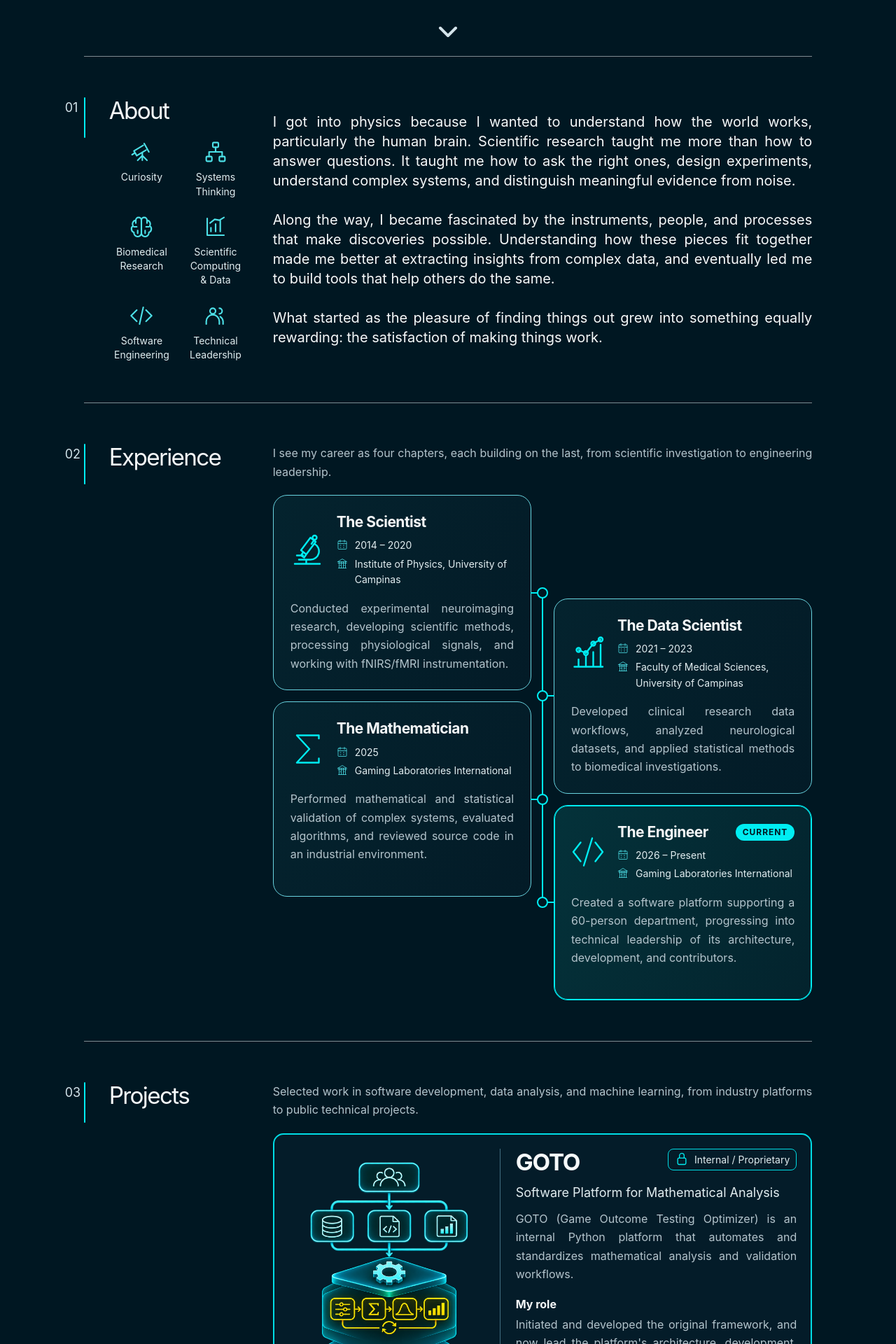
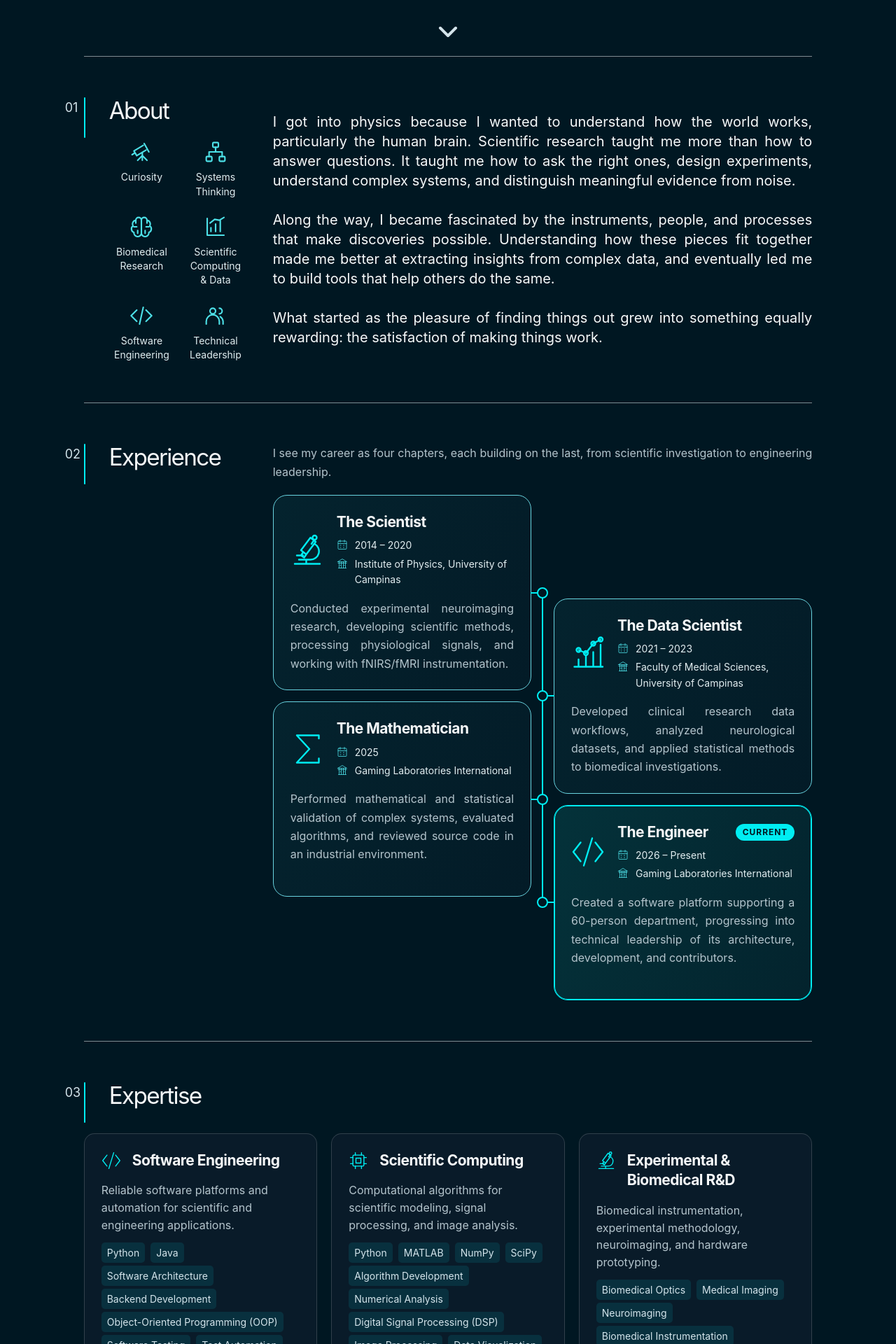
Before and after one commit to LexC/lexc.github.io, a Flask app: page / in a window 1280 px wide. Shown: the part 720-2640 px from the top of the page at 70% size. Run offline with Flask 3, Linux system fonts and the light colour scheme; style sheets or scripts are compiled from the project's sources.

Commit message:
Expertise section update

```diff
--- a/src/portfolio/content.py
+++ b/src/portfolio/content.py
@@ -50,9 +50,9 @@ PROFILE = {
 NAVIGATION = (
     ("About", "about"),
     ("Experience", "experience"),
+    ("Expertise", "expertise"),
     ("Projects", "projects"),
     ("Research", "research"),
-    ("Expertise", "expertise"),
     ("Contact", "contact"),
 )
 
@@ -170,7 +170,7 @@ def validate_content():
     ):
         raise ValueError("Missing profile content: credentials")
     targets = [target for _, target in NAVIGATION]
-    if targets != ["about", "experience", "projects", "research", "expertise", "contact"]:
+    if targets != ["about", "experience", "expertise", "projects", "research", "contact"]:
         raise ValueError("Navigation must reference all six homepage sections in order")
     from urllib.parse import urlsplit
     url = urlsplit(PROFILE["github_url"])
@@ -269,28 +269,64 @@ PROJECTS = (
 
 EXPERTISE_CATEGORIES = (
     {
-        "name": "Scientific Computing",
-        "detail": "Numerical analysis, scientific programming, and signal processing.",
-        "keywords": ("Python", "NumPy", "SciPy", "MATLAB"),
+        "name": "Software Engineering",
+        "icon": "code",
+        "detail": "Reliable software platforms and automation for scientific and engineering applications.",
+        "keywords": (
+            "Python", "Java", "Software Architecture", "Backend Development",
+            "Object-Oriented Programming (OOP)", "Software Testing", "Test Automation",
+            "Git", "Docker", "Linux",
+        ),
     },
     {
-        "name": "Software Engineering",
-        "detail": "Python backend development, software architecture, automation, and object-oriented programming. Code review, testing, and release management.",
-        "keywords": ("Python", "Git", "Testing", "Release management"),
+        "name": "Scientific Computing",
+        "icon": "processor",
+        "detail": "Computational algorithms for scientific modeling, signal processing, and image analysis.",
+        "keywords": (
+            "Python", "MATLAB", "NumPy", "SciPy", "Algorithm Development",
+            "Numerical Analysis", "Digital Signal Processing (DSP)", "Image Processing",
+            "Data Visualization", "Scientific Programming",
+        ),
+    },
+    {
+        "name": "Experimental & Biomedical R&D",
+        "icon": "microscope",
+        "detail": "Biomedical instrumentation, experimental methodology, neuroimaging, and hardware prototyping.",
+        "keywords": (
+            "Biomedical Optics", "Medical Imaging", "Neuroimaging",
+            "Biomedical Instrumentation", "Experimental Design", "Clinical Research",
+            "fMRI", "fNIRS", "LabVIEW", "Rapid Prototyping",
+        ),
     },
     {
         "name": "Data Science & Machine Learning",
-        "detail": "Statistical analysis, data processing, classification, model evaluation, and data visualization.",
-        "keywords": ("pandas", "scikit-learn", "SQL"),
+        "icon": "chart",
+        "detail": "Predictive modeling and reproducible data pipelines for scientific applications.",
+        "keywords": (
+            "Python", "SQL", "Machine Learning", "scikit-learn", "pandas",
+            "Data Engineering", "ETL", "Statistical Modeling", "Predictive Modeling",
+            "Data Pipelines",
+        ),
     },
     {
-        "name": "Biomedical Research",
-        "detail": "Biomedical physics, neuroimaging, physiological signal processing, experimental design, and scientific instrumentation.",
-        "keywords": ("fNIRS", "fMRI", "Experimental design"),
+        "name": "Applied Mathematics",
+        "icon": "sigma",
+        "detail": "Mathematical modeling, algorithm verification, and quantitative validation of complex systems.",
+        "keywords": (
+            "Mathematical Modeling", "Statistical Analysis", "Probability Theory",
+            "Hypothesis Testing", "Regression Analysis", "Graph Theory", "Spectral Analysis",
+            "Mathematical Analysis", "Algorithm Validation", "Verification & Validation (V&V)",
+        ),
     },
     {
         "name": "Technical Leadership",
-        "detail": "Technical decision-making, architecture ownership, contributor coordination, code reviews, technical documentation, and engineering workflows.",
-        "keywords": ("Architecture ownership", "Contributor coordination"),
+        "icon": "network",
+        "detail": "Software architecture ownership, technical direction, and engineering team leadership.",
+        "keywords": (
+            "Technical Leadership", "Team Leadership", "System Architecture",
+            "Technical Project Management", "Software Development Life Cycle (SDLC)",
+            "Code Review", "Release Management", "Process Improvement",
+            "Technical Documentation", "Mentoring",
+        ),
     },
 )
--- a/src/portfolio/static/css/sections.css
+++ b/src/portfolio/static/css/sections.css
@@ -396,18 +396,79 @@
   }
 }
 
+#expertise {
+  grid-template-columns:minmax(0,1fr)
+}
+
 .expertise-grid {
   display:grid;
-  grid-template-columns:repeat(2,minmax(0,1fr));
-  gap:var(--space-4)
+  grid-template-columns:repeat(3,minmax(0,1fr));
+  gap:var(--space-5)
+}
+
+.expertise-card {
+  display:grid;
+  grid-template-columns:1.75rem minmax(0,1fr);
+  grid-template-rows:auto 1fr;
+  gap:var(--space-4);
+  align-items:start;
+  min-width:0;
+  padding:var(--space-6);
+  background:var(--color-surface);
+  border:1px solid var(--color-border);
+  border-radius:var(--radius-featured)
+}
+
+.expertise-icon {
+  width:1.75rem;
+  height:1.75rem;
+  color:var(--color-accent)
 }
 
 .expertise-card h3 {
   margin:0
 }
 
-.expertise-card p {
-  margin:0
+.expertise-content {
+  grid-column:1 / -1;
+  min-width:0
+}
+
+.expertise-content .body-copy {
+  margin:0;
+  text-align:left;
+  line-height:var(--leading-copy)
+}
+
+.expertise-content .keyword-list {
+  margin-top:var(--space-3);
+  gap:var(--space-1) var(--space-2)
+}
+
+.expertise-content .keyword-list li {
+  max-width:100%;
+  overflow-wrap:anywhere;
+  border:0;
+  padding:var(--space-1) var(--space-2);
+  background:var(--color-accent-tint-hover);
+  color:var(--color-text-soft)
+}
+
+@media(max-width:1100px) {
+  .expertise-grid {
+    grid-template-columns:repeat(2,minmax(0,1fr))
+  }
+}
+
+@media(max-width:720px) {
+  .expertise-grid {
+    grid-template-columns:minmax(0,1fr)
+  }
+
+  .expertise-card {
+    padding:var(--space-5);
+    row-gap:var(--space-3)
+  }
 }
 
 .project-grid {
@@ -821,14 +882,6 @@
   margin-top:var(--space-3)
 }
 
-.expertise-card p {
-  margin-top:var(--space-3)
-}
-
-.expertise-card:last-child:nth-child(odd) {
-  grid-column:1 / -1
-}
-
 .contact-section {
   padding-bottom:95px
 }
@@ -872,10 +925,6 @@
 }
 
 @media(max-width:1000px) {
-  .expertise-grid {
-    grid-template-columns:1fr
-  }
-
   .hero {
     grid-template-columns:1fr 1fr
   }
--- a/src/portfolio/static/css/shared.css
+++ b/src/portfolio/static/css/shared.css
@@ -221,7 +221,8 @@ button,a {
   display:grid;
   grid-template-columns:var(--section-label-width) minmax(0,1fr);
   gap:var(--section-gap);
-  scroll-margin-top:76px
+  /* Land on the content after the divider and its top padding. */
+  scroll-margin-top:calc(-1 * var(--section-padding) - 1px)
 }
 
 .section-ident {
@@ -271,7 +272,7 @@ button,a {
   margin:0 0 var(--space-7)
 }
 
-.expertise-card,.publication-card {
+.publication-card {
   background:var(--color-surface);
   border:1px solid var(--color-border);
   border-radius:var(--radius-card);
--- a/src/portfolio/templates/components/experience-icon.html
+++ b/src/portfolio/templates/components/experience-icon.html
@@ -4,6 +4,8 @@
   {% elif kind == "chart" %}<path d="M3 29h27M7 29v-7m7 7V18m7 11V15m7 14V8M7 13l7 3 7-9 7-4"/><circle cx="7" cy="13" r="2"/><circle cx="14" cy="16" r="2"/><circle cx="21" cy="7" r="2"/><circle cx="28" cy="3" r="2"/>
   {% elif kind == "sigma" %}<path d="M27 6V3H6l12 13L6 29h21v-4"/>
   {% elif kind == "code" %}<path d="m9 7-7 9 7 9m14-18 7 9-7 9M20 3l-8 26"/>
+  {% elif kind == "processor" %}<rect x="7" y="7" width="18" height="18" rx="2"/><path d="M12 12h8v8h-8zM11 3v4m10-4v4M11 25v4m10-4v4M3 11h4m-4 10h4m18-10h4m-4 10h4"/>
+  {% elif kind == "network" %}<circle cx="16" cy="5" r="3"/><circle cx="6" cy="26" r="3"/><circle cx="26" cy="26" r="3"/><path d="M16 8v8M6 23v-7h20v7M11 12h10"/>
   {% elif kind == "calendar" %}<rect x="4" y="6" width="24" height="23" rx="2"/><path d="M10 3v6m12-6v6M4 13h24M10 18h2m7 0h2m-11 6h2m7 0h2"/>
   {% elif kind == "institution" %}<path d="m3 11 13-8 13 8H3Zm2 18h22M7 11v18m6-18v18m6-18v18m6-18v18M4 15h24M10 21h1m10 0h1"/>{% endif %}
 </svg>
--- a/src/portfolio/templates/index.html
+++ b/src/portfolio/templates/index.html
@@ -3,8 +3,8 @@
 {% include "sections/hero.html" %}
 {% include "sections/about.html" %}
 {% include "sections/experience.html" %}
+{% include "sections/expertise.html" %}
 {% include "sections/projects.html" %}
 {% include "sections/research.html" %}
-{% include "sections/expertise.html" %}
 {% include "sections/contact.html" %}
 {% endblock %}
--- a/src/portfolio/templates/sections/expertise.html
+++ b/src/portfolio/templates/sections/expertise.html
@@ -1,11 +1,15 @@
 {% from "components/keywords.html" import keywords %}
 {% from "components/section.html" import section, section_body %}
-{% call section("expertise", "Expertise", "05") %}
+{% from "components/experience-icon.html" import experience_icon %}
+{% call section("expertise", "Expertise", "03") %}
   {% call section_body(class_name="expertise-grid") %}
-    {% for category in expertise_categories %}<article class="expertise-card">
-      <h3 class="card-title">{{ category.name }}</h3>
-      <p class="body-copy">{{ category.detail }}</p>
-      {{ keywords(category.keywords, category.name ~ " keywords") }}
+    {% for category in expertise_categories %}<article class="expertise-card" aria-labelledby="expertise-{{ loop.index }}-heading">
+      {{ experience_icon(category.icon, "expertise-icon") }}
+      <h3 class="card-title" id="expertise-{{ loop.index }}-heading">{{ category.name }}</h3>
+      <div class="expertise-content">
+        <p class="body-copy">{{ category.detail }}</p>
+        {{ keywords(category.keywords, category.name ~ " keywords") }}
+      </div>
     </article>{% endfor %}
   {% endcall %}
 {% endcall %}
--- a/src/portfolio/templates/sections/projects.html
+++ b/src/portfolio/templates/sections/projects.html
@@ -1,7 +1,7 @@
 {% from "components/keywords.html" import keywords %}
 {% from "components/section.html" import section, section_body %}
 {% from "components/contact-icon.html" import contact_icon %}
-{% call section("projects", "Projects", "03") %}
+{% call section("projects", "Projects", "04") %}
   {% call section_body(description=profile.projects_intro) %}
     <div class="project-grid">{% for project in projects %}<article class="project-card{% if project.internal %} project-card-internal{% endif %}" aria-labelledby="project-{{ loop.index }}-heading">
         <figure class="project-illustration">
--- a/src/portfolio/templates/sections/research.html
+++ b/src/portfolio/templates/sections/research.html
@@ -1,6 +1,6 @@
 {% from "components/section.html" import section, section_body %}
 {% from "components/keywords.html" import keywords %}
-{% call section("research", "Research", "04") %}
+{% call section("research", "Research", "05") %}
   <div class="research-distinctions" aria-labelledby="recognition-heading">
     <svg class="award-icon" viewBox="0 0 100 100" width="100" height="100" fill="none" stroke="currentColor" stroke-width="1.8" stroke-linecap="round" stroke-linejoin="round" aria-hidden="true">
       <path d="m37 57-7 32 14-8 6 14 6-14 14 8-7-32"/>
```
Also changed, not shown: tests/test_site.py (+1 -1 lines), README.md.
